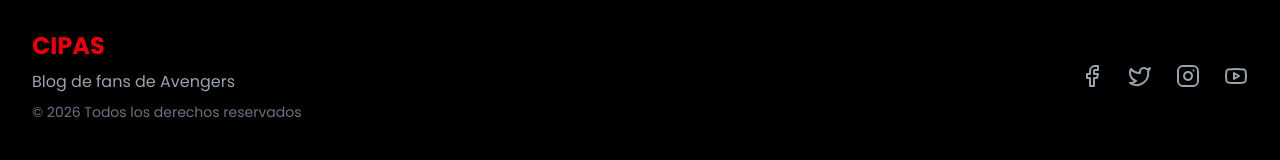
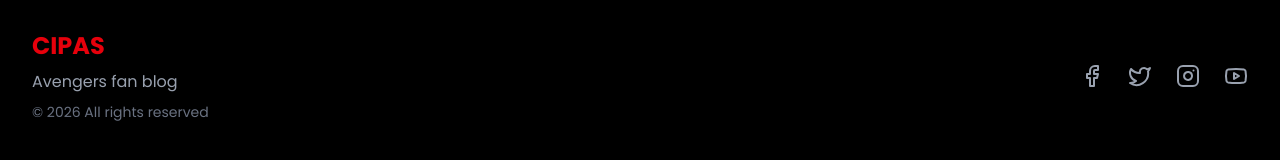
Before and after one commit to angelaalfaro1033-byte/BlogIngles, a React (Vite) app: page / in a window 1280 px wide. Shown: the part 2111-2271 px from the top of the page. Built offline with nearby package versions, Linux system fonts and the light colour scheme.

Commit message:
Update Footer.tsx

```diff
--- a/src/app/components/Footer.tsx
+++ b/src/app/components/Footer.tsx
@@ -18,10 +18,10 @@ export function Footer() {
               <span className="text-red-600">CIPAS</span>
             </div>
             <p className="text-gray-400 max-w-md">
-              Blog de fans de Avengers
+              Avengers fan blog
             </p>
             <p className="text-gray-500 text-sm mt-2">
-              © 2026 Todos los derechos reservados
+              © 2026 All rights reserved
             </p>
           </div>
 
```
